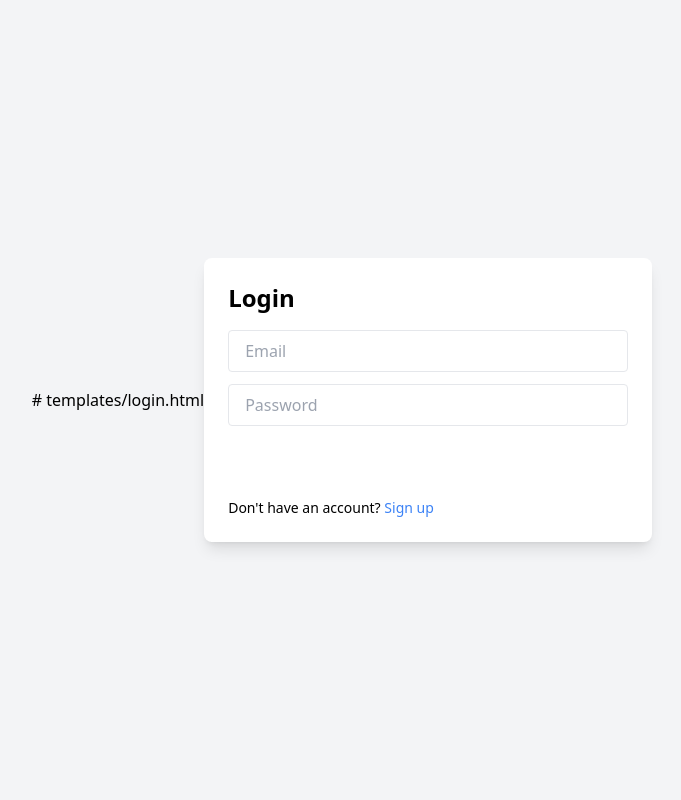
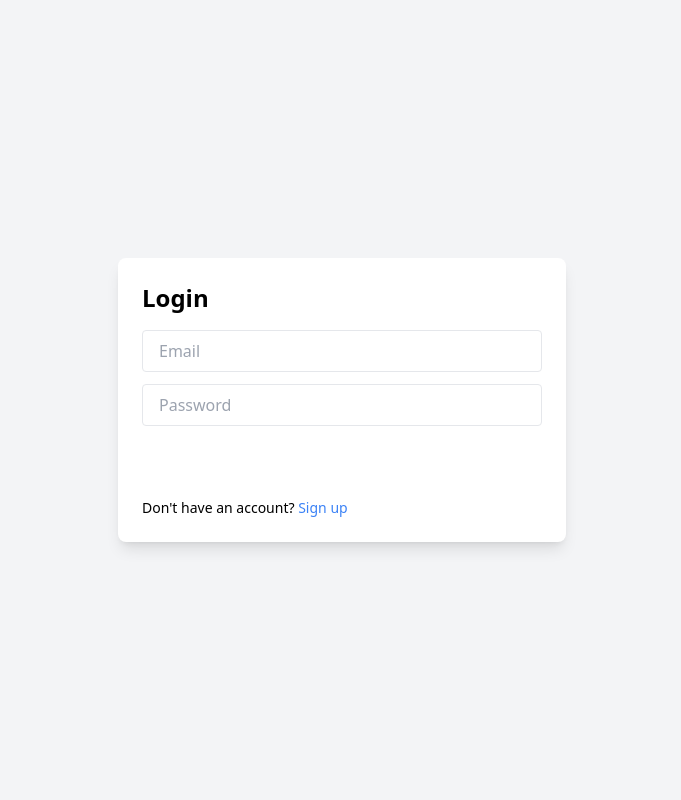
Before and after one commit to sansdoute1/betbuds-website, a Flask app: page /login in a window 1280 px wide. Shown: the whole page, without its empty margins (298-979 px from the left). Run offline with Flask 3, Linux system fonts and the light colour scheme; some libraries are stand-ins or nearby versions.

Commit message:
Update login.html

```diff
--- a/templates/login.html
+++ b/templates/login.html
@@ -1,5 +1,3 @@
-# templates/login.html
-
 <!DOCTYPE html>
 <html>
 <head>
```
